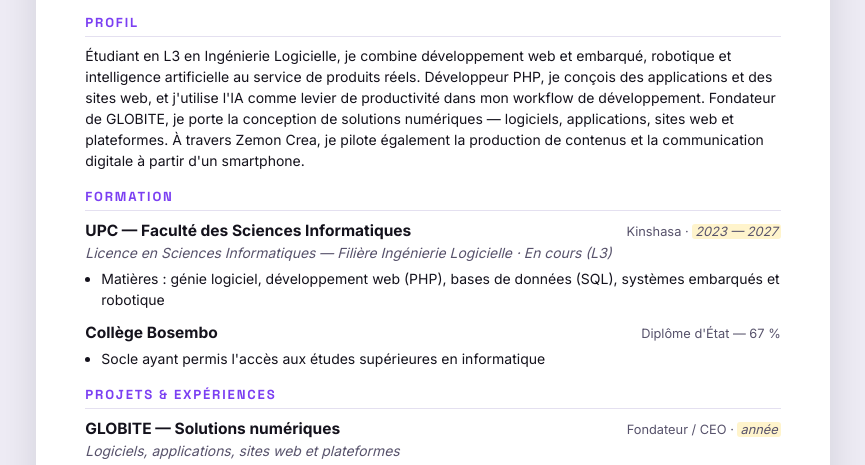
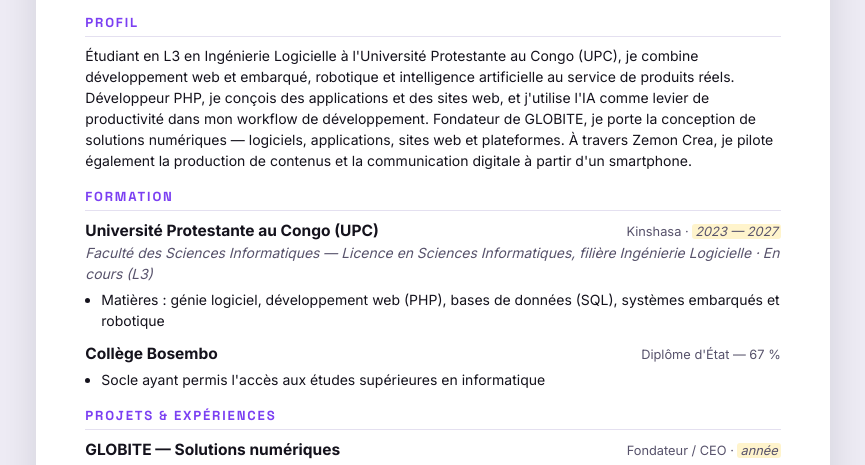
Before and after one commit to Ezechielitewe18/ezechiel-portfolio, a website built with Vite: page cv.html in a window 1280 px wide. Shown: the part 269-734 px from the top of the page, without its empty margins (207-1072 px from the left). Built offline with nearby package versions, Linux system fonts and the light colour scheme.

Commit message:
CV : mentionner l'UPC en toutes lettres

```diff
--- a/cv.html
+++ b/cv.html
@@ -52,12 +52,12 @@
       <section>
         <h2>Profil</h2>
         <p>
-          Étudiant en L3 en Ingénierie Logicielle, je combine développement web et
-          embarqué, robotique et intelligence artificielle au service de produits réels.
-          Développeur PHP, je conçois des applications et des sites web, et j'utilise
-          l'IA comme levier de productivité dans mon workflow de développement. Fondateur
-          de GLOBITE, je porte la conception de solutions numériques — logiciels,
-          applications, sites web et plateformes. À travers Zemon Crea, je pilote
+          Étudiant en L3 en Ingénierie Logicielle à l'Université Protestante au Congo (UPC), je
+          combine développement web et embarqué, robotique et intelligence artificielle au
+          service de produits réels. Développeur PHP, je conçois des applications et des sites
+          web, et j'utilise l'IA comme levier de productivité dans mon workflow de
+          développement. Fondateur de GLOBITE, je porte la conception de solutions numériques
+          — logiciels, applications, sites web et plateformes. À travers Zemon Crea, je pilote
           également la production de contenus et la communication digitale à partir d'un
           smartphone.
         </p>
@@ -68,10 +68,10 @@
 
         <div class="entry">
           <div class="entry-head">
-            <h3>UPC — Faculté des Sciences Informatiques</h3>
+            <h3>Université Protestante au Congo (UPC)</h3>
             <span class="when">Kinshasa &middot; <span class="todo">2023 — 2027</span></span>
           </div>
-          <p class="sub">Licence en Sciences Informatiques — Filière Ingénierie Logicielle &middot; En cours (L3)</p>
+          <p class="sub">Faculté des Sciences Informatiques — Licence en Sciences Informatiques, filière Ingénierie Logicielle &middot; En cours (L3)</p>
           <ul>
             <li>
               Matières : génie logiciel, développement web (PHP), bases de données (SQL),
```
